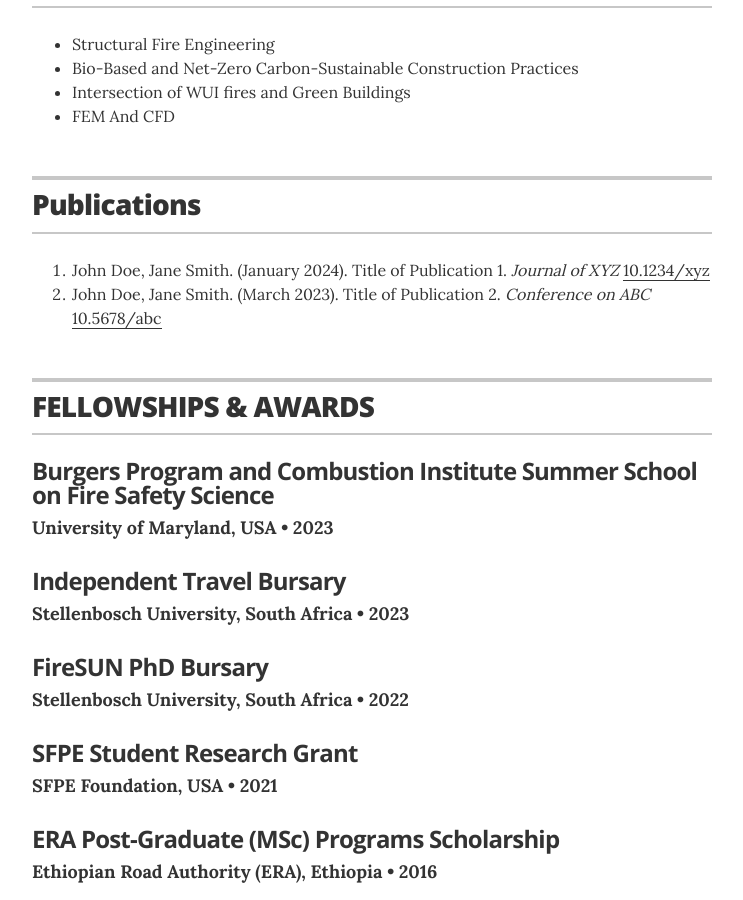
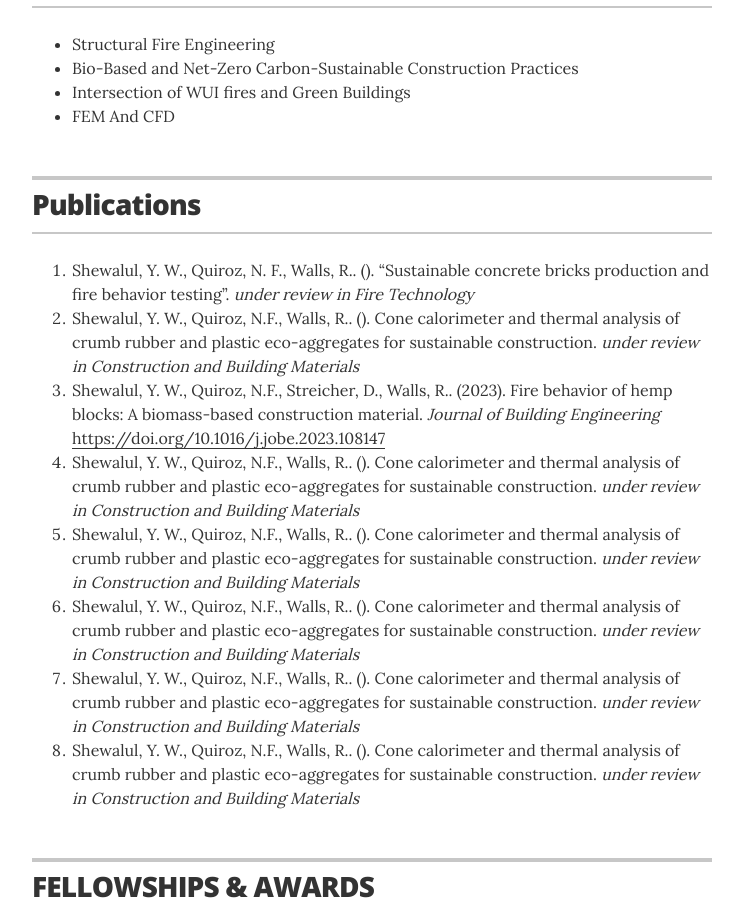
Before and after one commit to yshewalul/portfolio, a Jekyll site: the page built from index.html, in a window 1280 px wide and 900 px high, scrolled down 1768 px. Shown: the whole window, without its empty margins (268-1011 px from the left). Built offline with Jekyll 4.4.1, drawn with Linux system fonts in a browser that asks for light colours.

Commit message:
Update publications.yml

```diff
--- a/_data/publications.yml
+++ b/_data/publications.yml
@@ -1,12 +1,48 @@
 # links
-- title: Title of Publication 1
-  authors: John Doe, Jane Smith
-  journal: Journal of XYZ
-  date: January 2024
-  doi: "10.1234/xyz"
+- title: “Sustainable concrete bricks production and fire behavior testing”
+  authors: Shewalul, Y. W., Quiroz, N. F., Walls, R.
+  journal: under review in Fire Technology
+  date:
+  doi:
 
-- title: Title of Publication 2
-  authors: John Doe, Jane Smith
-  journal: Conference on ABC
-  date: March 2023
-  doi: "10.5678/abc"
+- title: "Cone calorimeter and thermal analysis of crumb rubber and plastic eco-aggregates for sustainable construction"
+  authors: Shewalul, Y. W., Quiroz, N.F., Walls, R.
+  journal: under review in Construction and Building Materials
+  date:
+  doi:
+
+- title: "Fire behavior of hemp blocks: A biomass-based construction material"
+  authors: Shewalul, Y. W., Quiroz, N.F., Streicher, D., Walls, R.
+  journal: Journal of Building Engineering
+  date: 2023
+  doi: https://doi.org/10.1016/j.jobe.2023.108147
+
+- title: "Cone calorimeter and thermal analysis of crumb rubber and plastic eco-aggregates for sustainable construction"
+  authors: Shewalul, Y. W., Quiroz, N.F., Walls, R.
+  journal: under review in Construction and Building Materials
+  date:
+  doi:
+
+- title: "Cone calorimeter and thermal analysis of crumb rubber and plastic eco-aggregates for sustainable construction"
+  authors: Shewalul, Y. W., Quiroz, N.F., Walls, R.
+  journal: under review in Construction and Building Materials
+  date:
+  doi:
+
+- title: "Cone calorimeter and thermal analysis of crumb rubber and plastic eco-aggregates for sustainable construction"
+  authors: Shewalul, Y. W., Quiroz, N.F., Walls, R.
+  journal: under review in Construction and Building Materials
+  date:
+  doi:
+
+- title: "Cone calorimeter and thermal analysis of crumb rubber and plastic eco-aggregates for sustainable construction"
+  authors: Shewalul, Y. W., Quiroz, N.F., Walls, R.
+  journal: under review in Construction and Building Materials
+  date:
+  doi:
+
+- title: "Cone calorimeter and thermal analysis of crumb rubber and plastic eco-aggregates for sustainable construction"
+  authors: Shewalul, Y. W., Quiroz, N.F., Walls, R.
+  journal: under review in Construction and Building Materials
+  date:
+  doi:
```
